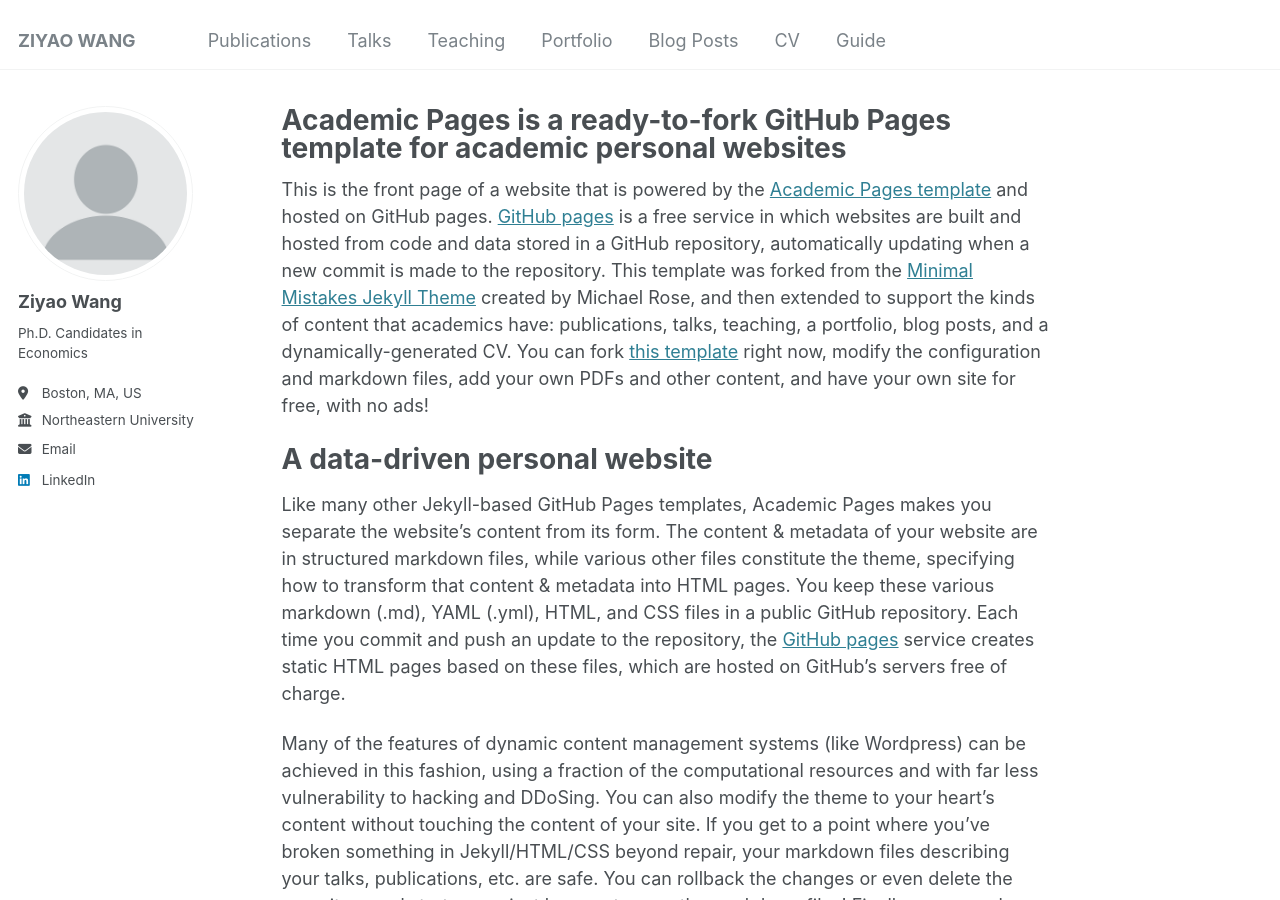
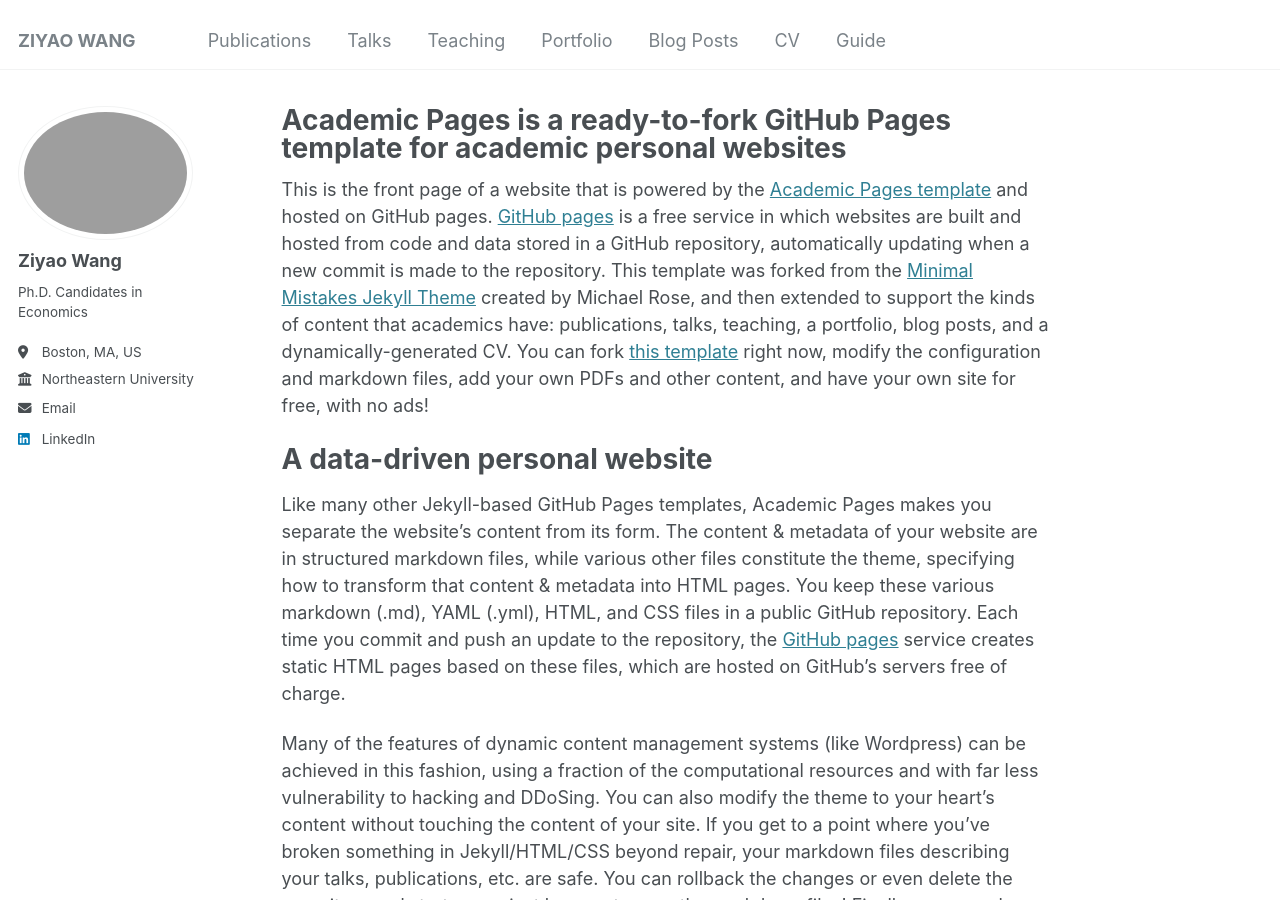
Before and after one commit to ziyaowangecon/ziyaowangecon.github.io, a Jekyll site: the page built from _pages/about.md, in a window 1280 px wide and 900 px high. Built offline with Jekyll 4.4.1, drawn with Linux system fonts in a browser that asks for light colours.

Commit message:
Update _config.yml

```diff
--- a/_config.yml
+++ b/_config.yml
@@ -21,7 +21,7 @@ repository               : "ziyaowangecon/ziyaowangecon.github.io"
 #               Additional customization can be done by editing /_includes/author-profile.html
 author:
   # Biographic information
-  avatar           : "profile.png"
+  avatar           : "linkedin_profile.jpeg"
   name             : "Ziyao Wang"
   pronouns         : # example: "she/her"
   bio              : "Ph.D. Candidates in Economics"
```
